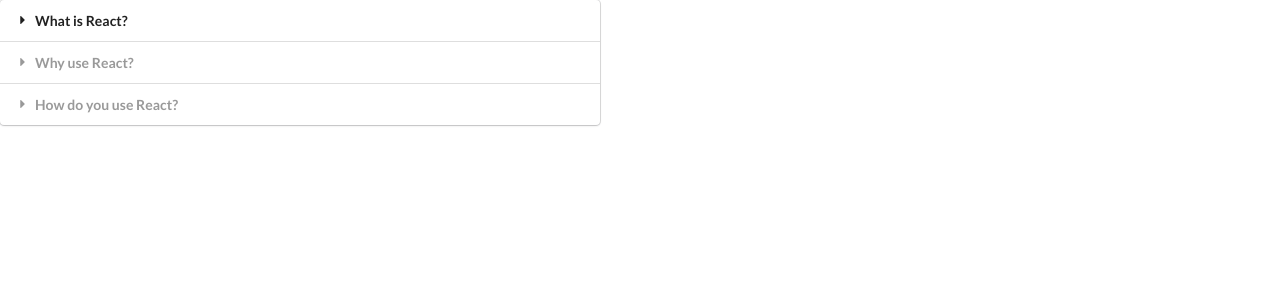
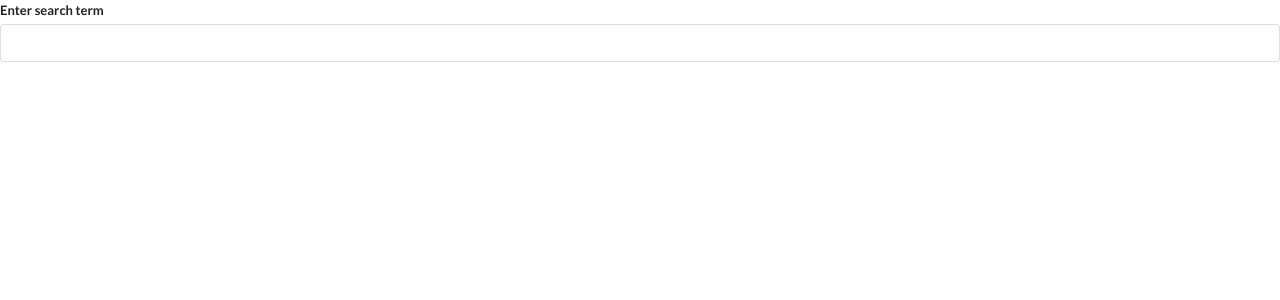
Before and after one commit to evgeniyp92/learning-psychic-telegram, a React (Create React App) app in the folder proj6-hooks/: page / in a window 1280 px wide. Shown: the top 300 px of the page. Built offline with nearby package versions, Linux system fonts and the light colour scheme.

Commit message:
added useEffect

```diff
--- a/proj6-hooks/package.json
+++ b/proj6-hooks/package.json
@@ -6,6 +6,7 @@
     "@testing-library/jest-dom": "^5.14.1",
     "@testing-library/react": "^11.2.7",
     "@testing-library/user-event": "^12.8.3",
+    "axios": "^0.21.1",
     "react": "^17.0.2",
     "react-dom": "^17.0.2",
     "react-scripts": "4.0.3",
--- a/proj6-hooks/src/App.jsx
+++ b/proj6-hooks/src/App.jsx
@@ -1,5 +1,6 @@
 import React from 'react';
 import Accordion from './components/Accordion';
+import Search from './components/Search';
 
 const items = [
     {
@@ -19,7 +20,8 @@
 export default () => {
     return (
         <div>
-            <Accordion items={items} />
+            {/* <Accordion items={items} /> */}
+            <Search />
         </div>
     );
 };
--- /dev/null
+++ b/proj6-hooks/src/components/Search.jsx
@@ -0,0 +1,27 @@
+import React, { useState, useEffect } from 'react';
+
+const Search = () => {
+    const [term, setTerm] = useState(``);
+
+    useEffect(() => {
+        console.log(`triggered! reeeee`);
+    }, [term]);
+
+    return (
+        <div>
+            <div className='ui form'>
+                <div className='field'>
+                    <label>Enter search term</label>
+                    <input
+                        type='text'
+                        className='input'
+                        value={term}
+                        onChange={(e) => setTerm(e.target.value)}
+                    />
+                </div>
+            </div>
+        </div>
+    );
+};
+
+export default Search;
```
Also changed, not shown: 1 other file (tests, documents, lock files or other folders).
